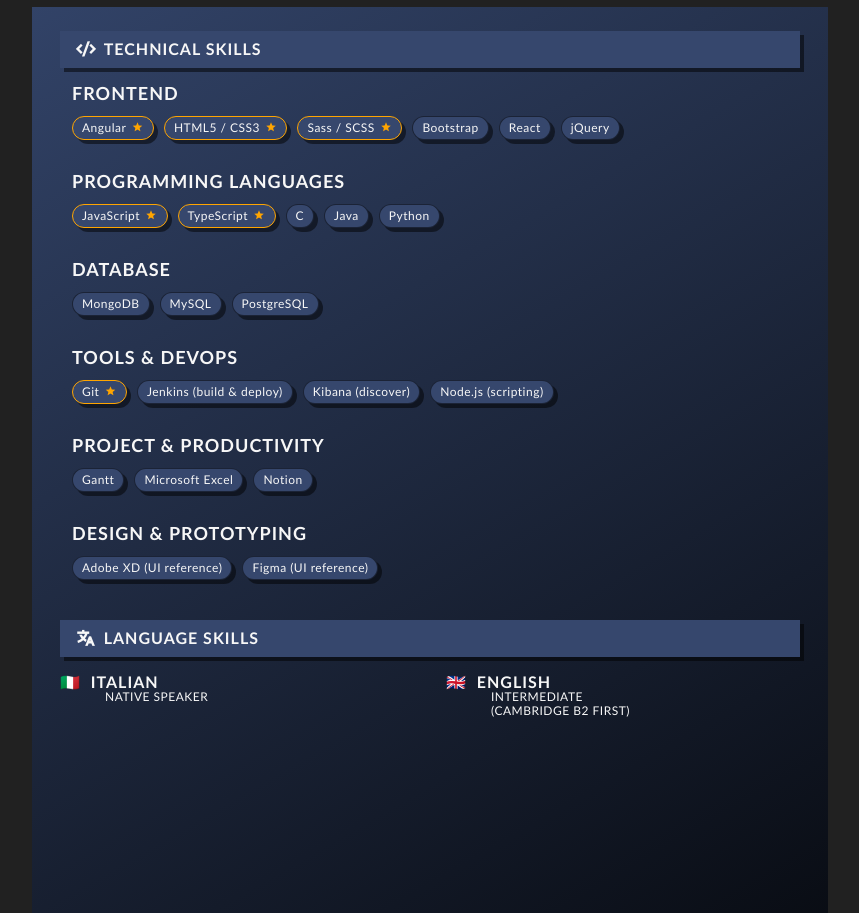
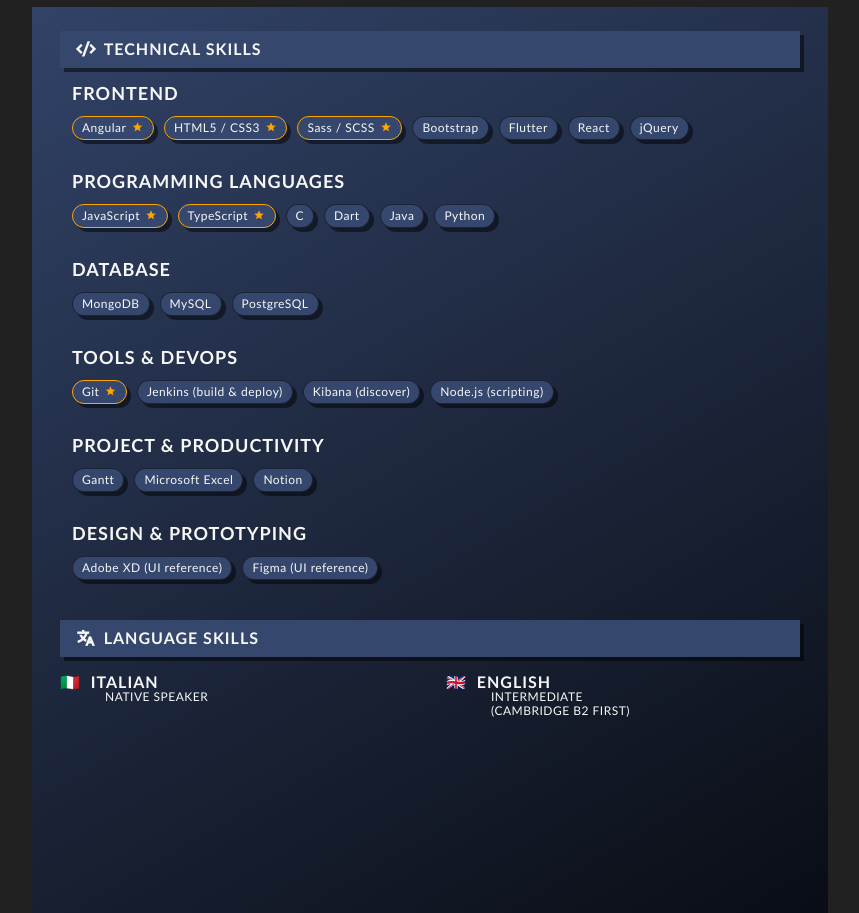
Before and after one commit to salvatorelococo/slc-cv, an Angular app: page / in a window 1280 px wide. Shown: the part 1140-2053 px from the top of the page, without its empty margins (210-1069 px from the left). Built offline with nearby package versions, Linux system fonts and the light colour scheme.

Commit message:
[chore] add Dart and Flutter to technical skills

```diff
--- a/src/app/constants/curriculum.constant.ts
+++ b/src/app/constants/curriculum.constant.ts
@@ -323,6 +323,7 @@
 								starred: true,
 								itemType: ItemType.E,
 							},
+							{ text: { [Locale.EN]: 'Flutter' }, itemType: ItemType.E },
 							{ text: { [Locale.EN]: 'jQuery' }, itemType: ItemType.E },
 							{ text: { [Locale.EN]: 'React' }, itemType: ItemType.E },
 							{
@@ -352,6 +353,7 @@
 								itemType: ItemType.E,
 							},
 							{ text: { [Locale.EN]: 'C' }, itemType: ItemType.E },
+							{ text: { [Locale.EN]: 'Dart' }, itemType: ItemType.E },
 							{ text: { [Locale.EN]: 'Java' }, itemType: ItemType.E },
 							{ text: { [Locale.EN]: 'Python' }, itemType: ItemType.E },
 						],
```
